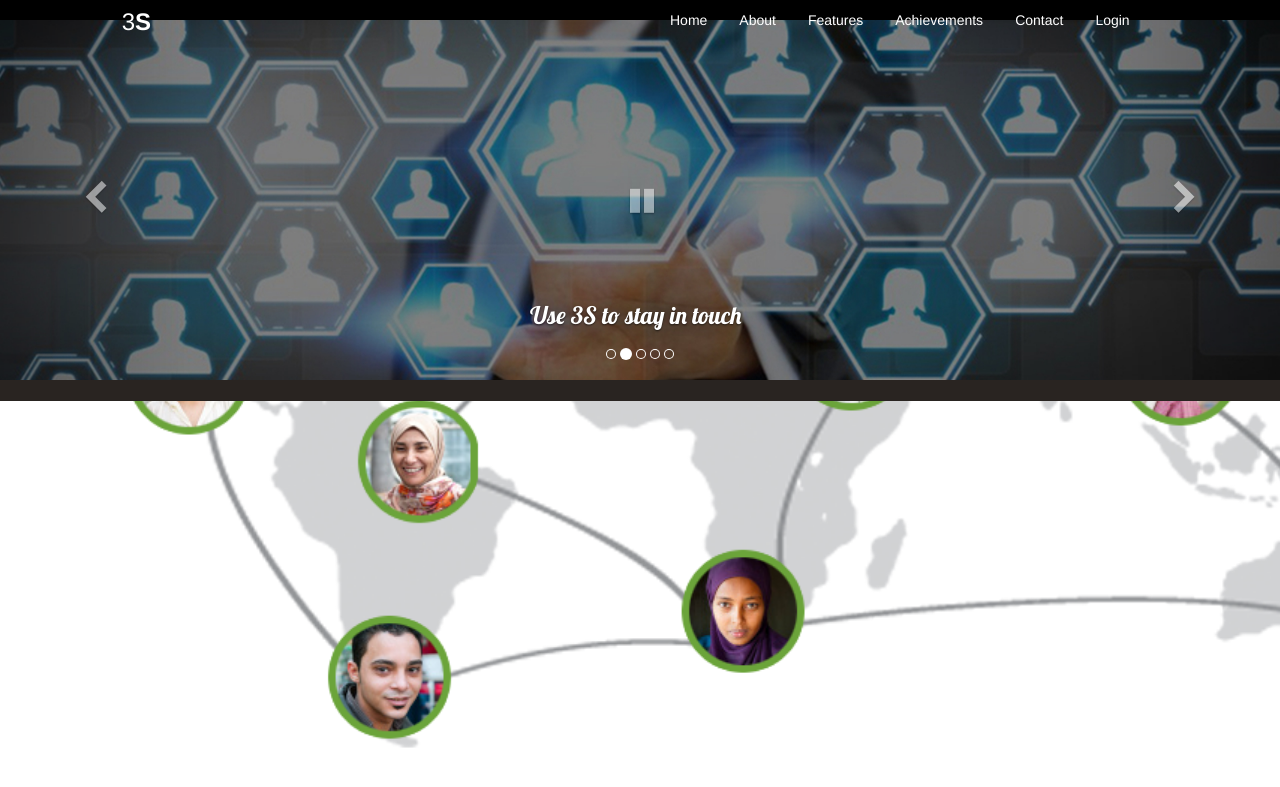
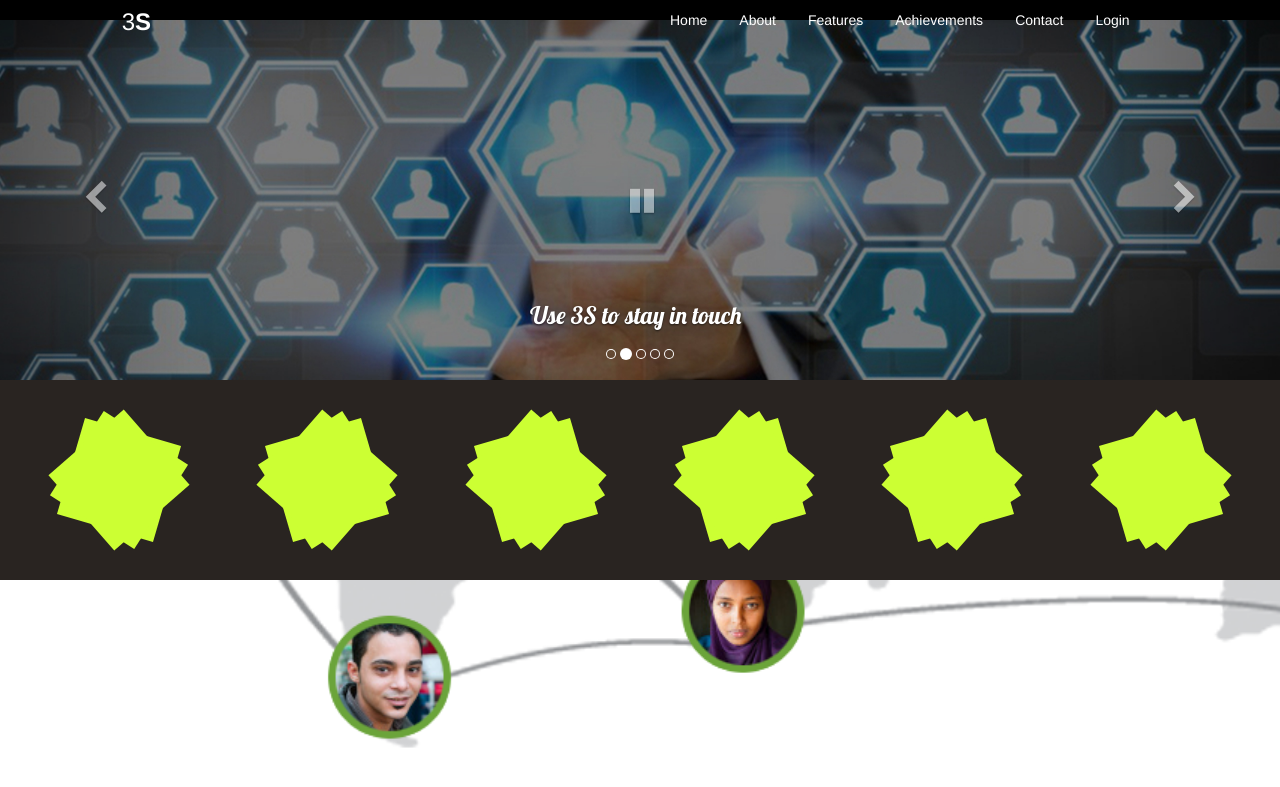
Before and after one commit to BeeSmartITsolutions/Innovative_Social_Networking_Linked_Photo_Sharing_Service_using_Referral_Program-minor-project-, a PHP site: page / in a window 1280 px wide. Shown: the top 787 px of the page. Run offline with PHP 8.4, Linux system fonts and the light colour scheme.

Commit message:
Animated Flaps are created for Logo of Social Networking Sites

```diff
--- a/css/style.css
+++ b/css/style.css
@@ -121,3 +121,21 @@ input[type=password]:hover{
     box-sizing: border-box;
 }
 /* login form end */
+
+
+@keyframes roll {
+  0% {
+    transform: rotate(0);
+  }
+  100% {
+	  transform: rotate(360deg);
+  }
+}
+@keyframes roll1 {
+  0% {
+    transform: rotate(0);
+  }
+  100% {
+	  transform: rotate(-360deg);
+  }
+}
--- a/index.php
+++ b/index.php
@@ -22,6 +22,34 @@
 
 <!-- CSS files end  -->
 
+<!-- js files Start -->
+
+<script>
+function validate(){
+	var email = document.getElementById("emailid").value;
+	var pass = document.getElementById("pswrd").value;
+
+	if(email == ''){
+		alert("You haven't entered your Email ID");
+	}
+	else if(pass == ''){
+		alert("You haven't entered your Password");
+	}
+	else{
+		var b = confirm("Are you sure you want to Login?");
+		if(b==1)
+		{
+			alert("Successfully Logged in....");
+		}
+		else
+		{
+			alert("Login Failed!!!..");
+		}
+	}
+}
+</script>
+
+<!-- js files end -->
 
 
 <!-- Start Slider -->
@@ -91,10 +119,10 @@
                	<h1><font face="Times New Roman, Times, serif">Login</font></h1></center>
         <form name="login" method="post" action="">
          <div class="form-group">
-        <input type="email" class="form-control" placeholder="abc@xyz.com" name="email" id="id">
+        <input type="email" class="form-control" placeholder="abc@xyz.com" name="email" id="emailid">
         </div>
              <div class="form-group">
-          <input type="password" placeholder="********" class="form-control" name="pass" id="p">
+          <input type="password" placeholder="********" class="form-control" name="pass" id="pswrd">
             </div>
 
         <div class="form-group">
@@ -201,23 +229,67 @@
 
         <div class="row" id="animate_logo_background">
         	<div class="col-xs-12 col-sm-12 col-md-12 col-lg-12">
- 			<div class="row" style="margin:10px 0px 10px 0px;">
-                <div class="col-xs-3 col-sm-3 col-md-3 col-lg-3">
+ 			<div class="row" style="margin:50px 0px 50px 0px;">       		<center>
+                <div class="col-xs-2 col-sm-2 col-md-2 col-lg-2">
+                <div class="flap" style="background-color:#CF3; width:100px; height:100px; margin-top:auto; transform:rotate(30deg); animation:roll 3s infinite ">
+
+                <div class="flap1" style="background-color:#CF3; width:100px; height:100px; margin-top:auto; transform:rotate(30deg); animation:roll 3s infinite ">
+
+                <div class="flap2" style="background-color:#CF3; width:100px; height:100px; margin-top:auto; transform:rotate(30deg); animation:roll 3s infinite ">
+                </div></div></div>
 
                 </div>
 
-                <div class="col-xs-3 col-sm-3 col-md-3 col-lg-3">
+                <div class="col-xs-2 col-sm-2 col-md-2 col-lg-2">
+                <div class="flap" style="background-color:#CF3; width:100px; height:100px; margin-top:auto; transform:rotate(30deg); animation:roll1 3s infinite ">
+
+                <div class="flap1" style="background-color:#CF3; width:100px; height:100px; margin-top:auto; transform:rotate(30deg); animation:roll1 3s infinite ">
+
+                <div class="flap2" style="background-color:#CF3; width:100px; height:100px; margin-top:auto; transform:rotate(30deg); animation:roll1 3s infinite ">
+                </div></div></div>
 
                 </div>
 
-                <div class="col-xs-3 col-sm-3 col-md-3 col-lg-3">
+                <div class="col-xs-2 col-sm-2 col-md-2 col-lg-2">
+                <div class="flap" style="background-color:#CF3; width:100px; height:100px; margin-top:auto; transform:rotate(30deg); animation:roll1 3s infinite ">
+
+                <div class="flap1" style="background-color:#CF3; width:100px; height:100px; margin-top:auto; transform:rotate(30deg); animation:roll1 3s infinite ">
+
+                <div class="flap2" style="background-color:#CF3; width:100px; height:100px; margin-top:auto; transform:rotate(30deg); animation:roll1 3s infinite ">
+                </div></div></div>
 
                 </div>
 
-                <div class="col-xs-3 col-sm-3 col-md-3 col-lg-3">
+                <div class="col-xs-2 col-sm-2 col-md-2 col-lg-2">
+                <div class="flap" style="background-color:#CF3; width:100px; height:100px; margin-top:auto; transform:rotate(30deg); animation:roll1 3s infinite ">
+
+                <div class="flap1" style="background-color:#CF3; width:100px; height:100px; margin-top:auto; transform:rotate(30deg); animation:roll1 3s infinite ">
+
+                <div class="flap2" style="background-color:#CF3; width:100px; height:100px; margin-top:auto; transform:rotate(30deg); animation:roll1 3s infinite ">
+                </div></div></div>
 
                 </div>
-            </div>
+
+                <div class="col-xs-2 col-sm-2 col-md-2 col-lg-2">
+                <div class="flap" style="background-color:#CF3; width:100px; height:100px; margin-top:auto; transform:rotate(30deg); animation:roll1 3s infinite ">
+
+                <div class="flap1" style="background-color:#CF3; width:100px; height:100px; margin-top:auto; transform:rotate(30deg); animation:roll1 3s infinite ">
+
+                <div class="flap2" style="background-color:#CF3; width:100px; height:100px; margin-top:auto; transform:rotate(30deg); animation:roll1 3s infinite ">
+                </div></div></div>
+
+                </div>
+
+                <div class="col-xs-2 col-sm-2 col-md-2 col-lg-2">
+                <div class="flap" style="background-color:#CF3; width:100px; height:100px; margin-top:auto; transform:rotate(30deg); animation:roll1 3s infinite ">
+
+                <div class="flap1" style="background-color:#CF3; width:100px; height:100px; margin-top:auto; transform:rotate(30deg); animation:roll1 3s infinite ">
+
+                <div class="flap2" style="background-color:#CF3; width:100px; height:100px; margin-top:auto; transform:rotate(30deg); animation:roll1 3s infinite ">
+                </div></div></div>
+
+                </div>
+</center>            </div>
 
             </div>
         </div>
```
